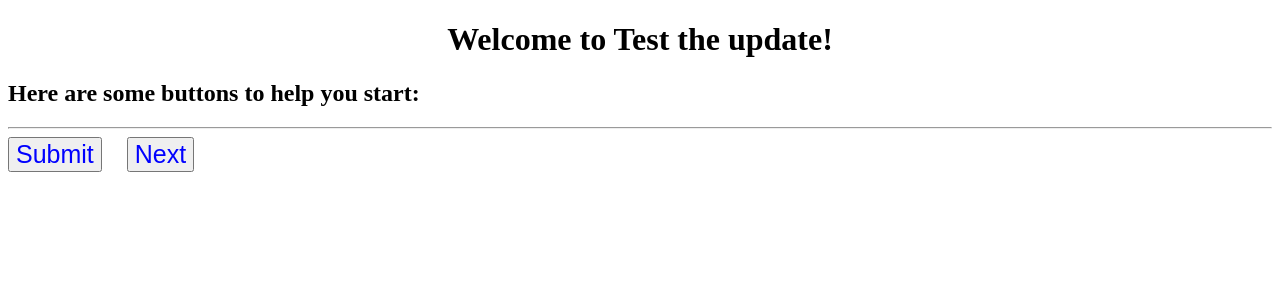
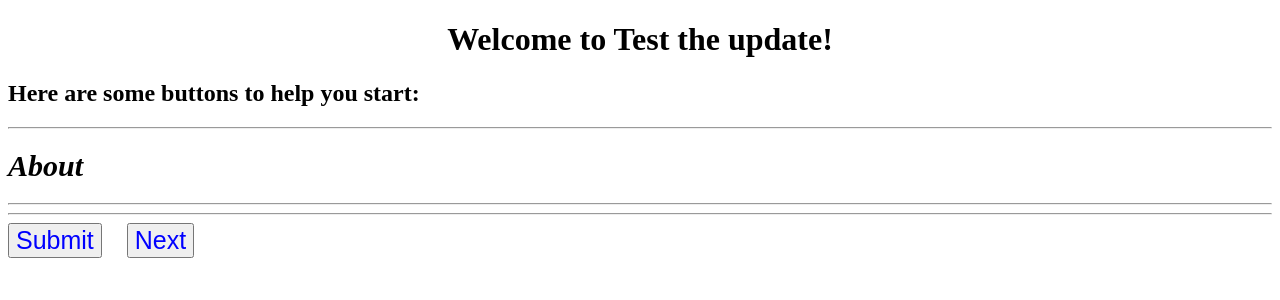
Before and after one commit to irchris1983/basic-angular5, an Angular app: page / in a window 1280 px wide. Shown: the top 300 px of the page. Built offline with nearby package versions, Linux system fonts and the light colour scheme.

Commit message:
Changed: Insert about html page into app component html

```diff
--- a/src/app/app.component.html
+++ b/src/app/app.component.html
@@ -7,6 +7,8 @@
 </div>
 <h2>Here are some buttons to help you start: </h2>
 <hr/>
+<app-about></app-about>
+<hr/>
 <footer>
   <button type="submit">Submit</button>
   <div class="divider"></div>
--- a/src/app/app.component.ts
+++ b/src/app/app.component.ts
@@ -1,4 +1,5 @@
 import { Component } from '@angular/core';
+
 
 @Component({
   selector: 'app-root',
```
